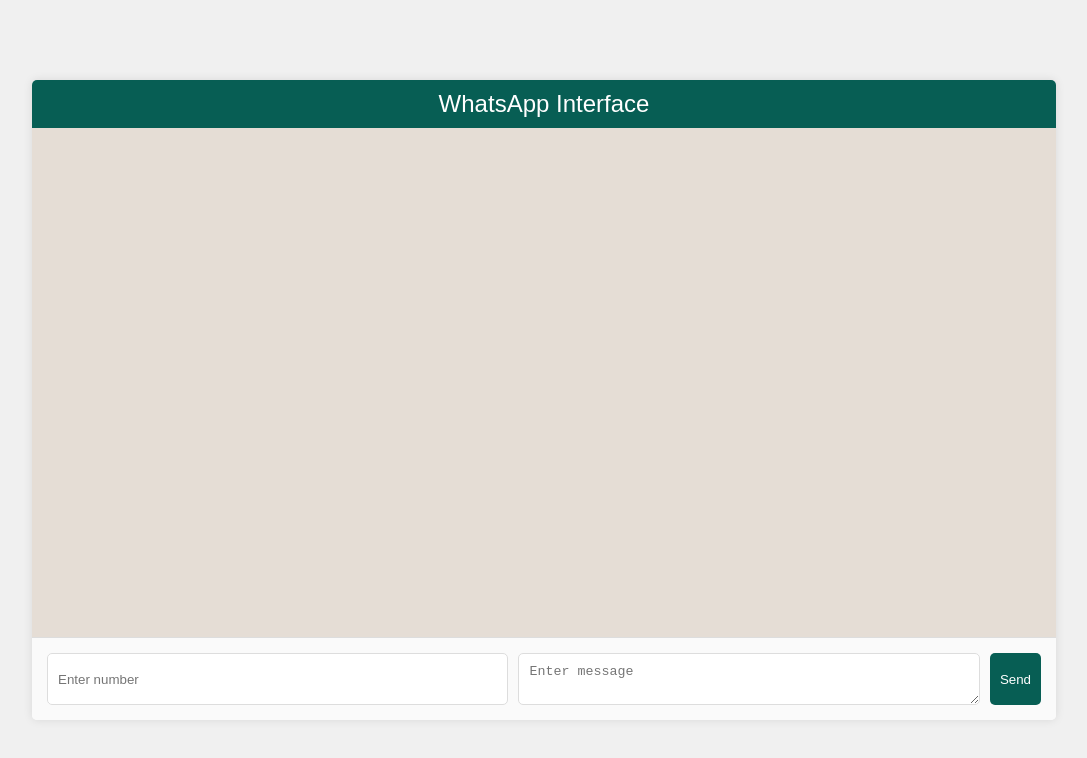
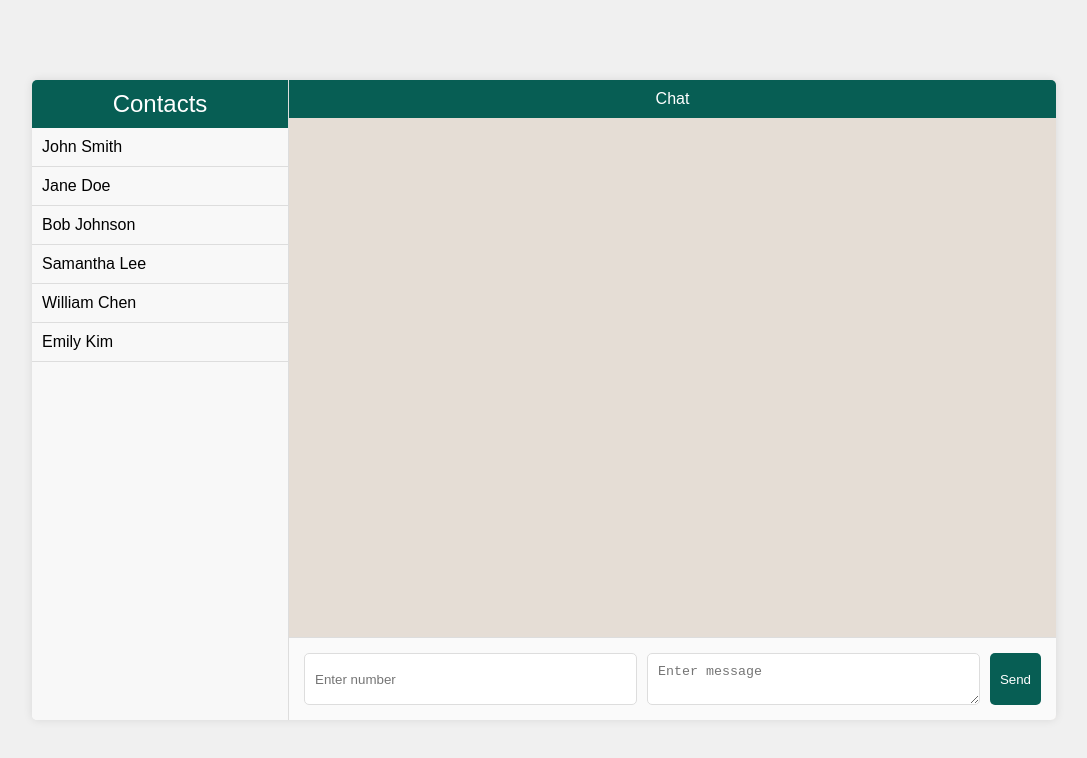
Before and after one commit to fr8app/whatsappNodeapp, a website: page index.html in a window 1280 px wide. Shown: the whole page, without its empty margins (96-1183 px from the left). Drawn offline with Linux system fonts and the light colour scheme; no server answers.

Commit message:
Update index.html
added a contact list on the left and a chat interface on the right

```diff
--- a/index.html
+++ b/index.html
@@ -21,7 +21,25 @@
             border-radius: 5px;
             overflow: hidden;
             display: flex;
-            flex-direction: column;
+        }
+        #contacts {
+            width: 25%;
+            border-right: 1px solid #ddd;
+            background-color: #f8f8f8;
+            overflow-y: scroll;
+        }
+        #contacts ul {
+            list-style: none;
+            padding: 0;
+            margin: 0;
+        }
+        #contacts li {
+            padding: 10px;
+            border-bottom: 1px solid #ddd;
+            cursor: pointer;
+        }
+        #contacts li:hover {
+            background-color: #eee;
         }
         #header {
             background-color: #075e54;
@@ -32,13 +50,22 @@
         }
         #chat {
             flex: 1;
+            display: flex;
+            flex-direction: column;
+            background-color: #e5ddd5;
+        }
+        #chatHeader {
+            background-color: #075e54;
+            color: white;
+            padding: 10px;
+            text-align: center;
+        }
+        #chatMessages {
+            flex: 1;
             padding: 10px;
             overflow-y: scroll;
-            background-color: #e5ddd5;
-            display: flex;
-            flex-direction: column;
         }
-        #chat div {
+        #chatMessages div {
             margin: 5px 0;
             padding: 10px;
             border-radius: 5px;
@@ -83,17 +110,44 @@
 </head>
 <body>
     <div id="container">
-        <div id="header">WhatsApp Interface</div>
-        <div id="chat"></div>
-        <form id="sendMessage">
-            <input type="text" id="to" placeholder="Enter number" required>
-            <textarea id="message" placeholder="Enter message" required></textarea>
-            <button type="submit">Send</button>
-        </form>
+        <div id="contacts">
+            <div id="header">Contacts</div>
+            <ul>
+                <!-- Contacts will be dynamically inserted here -->
+            </ul>
+        </div>
+        <div id="chat">
+            <div id="chatHeader">Chat</div>
+            <div id="chatMessages"></div>
+            <form id="sendMessage">
+                <input type="text" id="to" placeholder="Enter number" required>
+                <textarea id="message" placeholder="Enter message" required></textarea>
+                <button type="submit">Send</button>
+            </form>
+        </div>
     </div>
 
     <script>
+        const contacts = [
+            { name: 'John Smith', number: '+1234567890' },
+            { name: 'Jane Doe', number: '+1987654321' },
+            { name: 'Bob Johnson', number: '+1122334455' },
+            { name: 'Samantha Lee', number: '+1222333444' },
+            { name: 'William Chen', number: '+1333444555' },
+            { name: 'Emily Kim', number: '+1444555666' }
+        ];
+
         document.addEventListener('DOMContentLoaded', (event) => {
+            // Populate contact list
+            const contactList = document.querySelector('#contacts ul');
+            contacts.forEach(contact => {
+                const li = document.createElement('li');
+                li.textContent = contact.name;
+                li.dataset.number = contact.number;
+                li.addEventListener('click', () => loadChat(contact.number, contact.name));
+                contactList.appendChild(li);
+            });
+
             // WebSocket setup
             const ws = new WebSocket('ws://' + window.location.host);
 
@@ -106,14 +160,9 @@
             fetch('/messages')
                 .then(response => response.json())
                 .then(messages => {
-                    const chat = document.getElementById('chat');
                     messages.reverse().forEach(msg => {
-                        const newMessage = document.createElement('div');
-                        newMessage.classList.add(msg.from === 'whatsapp:+18434843838' ? 'outgoing' : 'incoming');
-                        newMessage.textContent = `${msg.from}: ${msg.body}`;
-                        chat.appendChild(newMessage);
+                        addMessage(msg.from, msg.body, msg.from === 'whatsapp:+18434843838');
                     });
-                    chat.scrollTop = chat.scrollHeight; // Scroll to bottom
                 })
                 .catch(error => console.error('Error fetching messages:', error));
         });
@@ -133,25 +182,23 @@
                     message: message
                 })
             }).then(response => response.json()).then(data => {
-                console.log('Success:', data);
                 if (data.message) {
-                    const chat = document.getElementById('chat');
-                    const newMessage = document.createElement('div');
-                    newMessage.classList.add('outgoing');
-                    newMessage.textContent = `You: ${message}`;
-                    chat.appendChild(newMessage);
+                    addMessage('whatsapp:+18434843838', message, true);
                     document.querySelector('textarea#message').value = '';
-                    chat.scrollTop = chat.scrollHeight; // Scroll to bottom
                 }
             }).catch(error => {
                 console.error('Error:', error);
             });
         });
 
+        const loadChat = (number, name) => {
+            document.querySelector('#chatHeader').textContent = `Chat with ${name}`;
+            document.querySelector('input#to').value = number;
+        };
+
         const addMessage = (from, message, isOutgoing) => {
-            const chat = document.getElementById('chat');
+            const chat = document.getElementById('chatMessages');
             const msgDiv = document.createElement('div');
-            msgDiv.classList.add('message');
             msgDiv.classList.add(isOutgoing ? 'outgoing' : 'incoming');
             msgDiv.textContent = `${from}: ${message}`;
             chat.appendChild(msgDiv);
```
